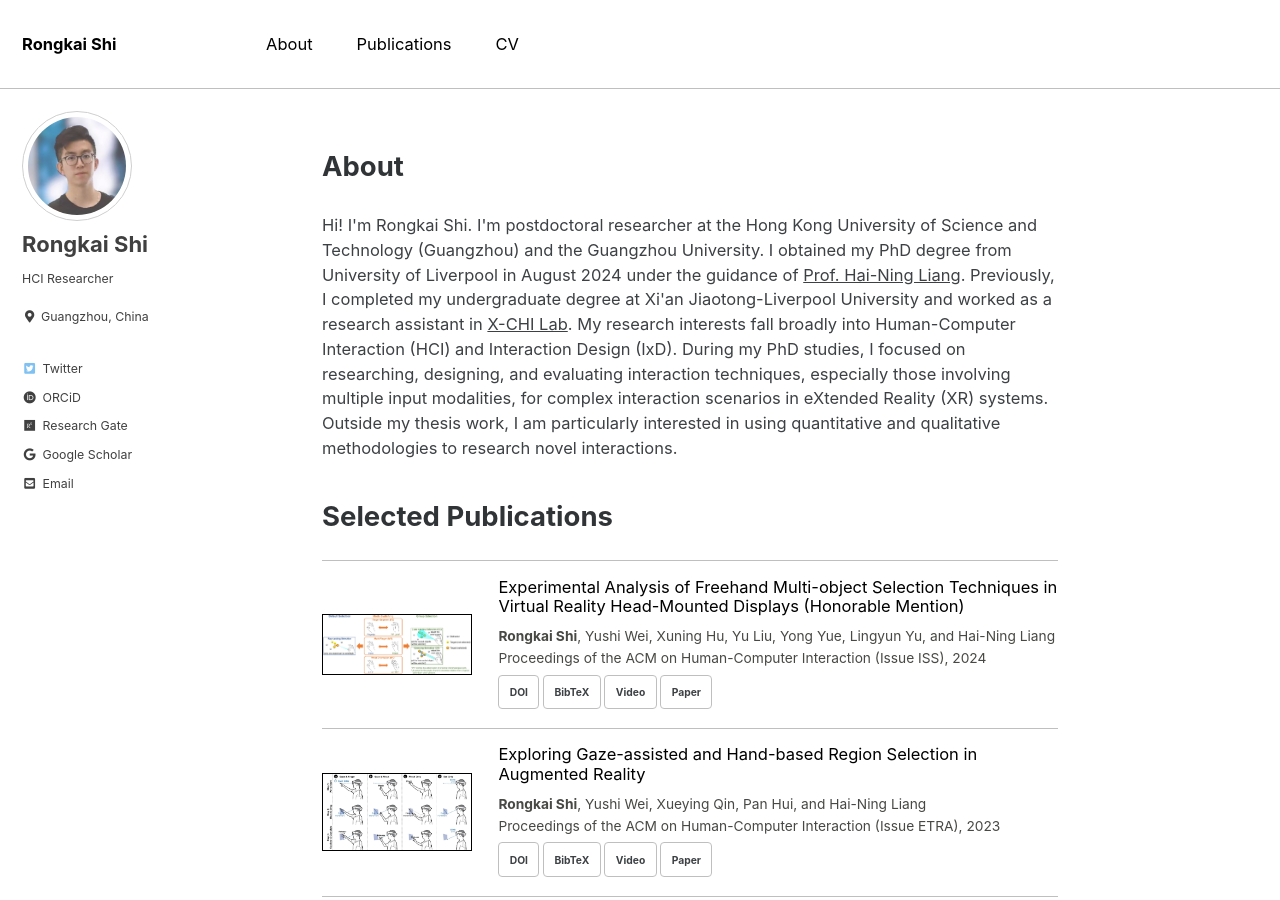
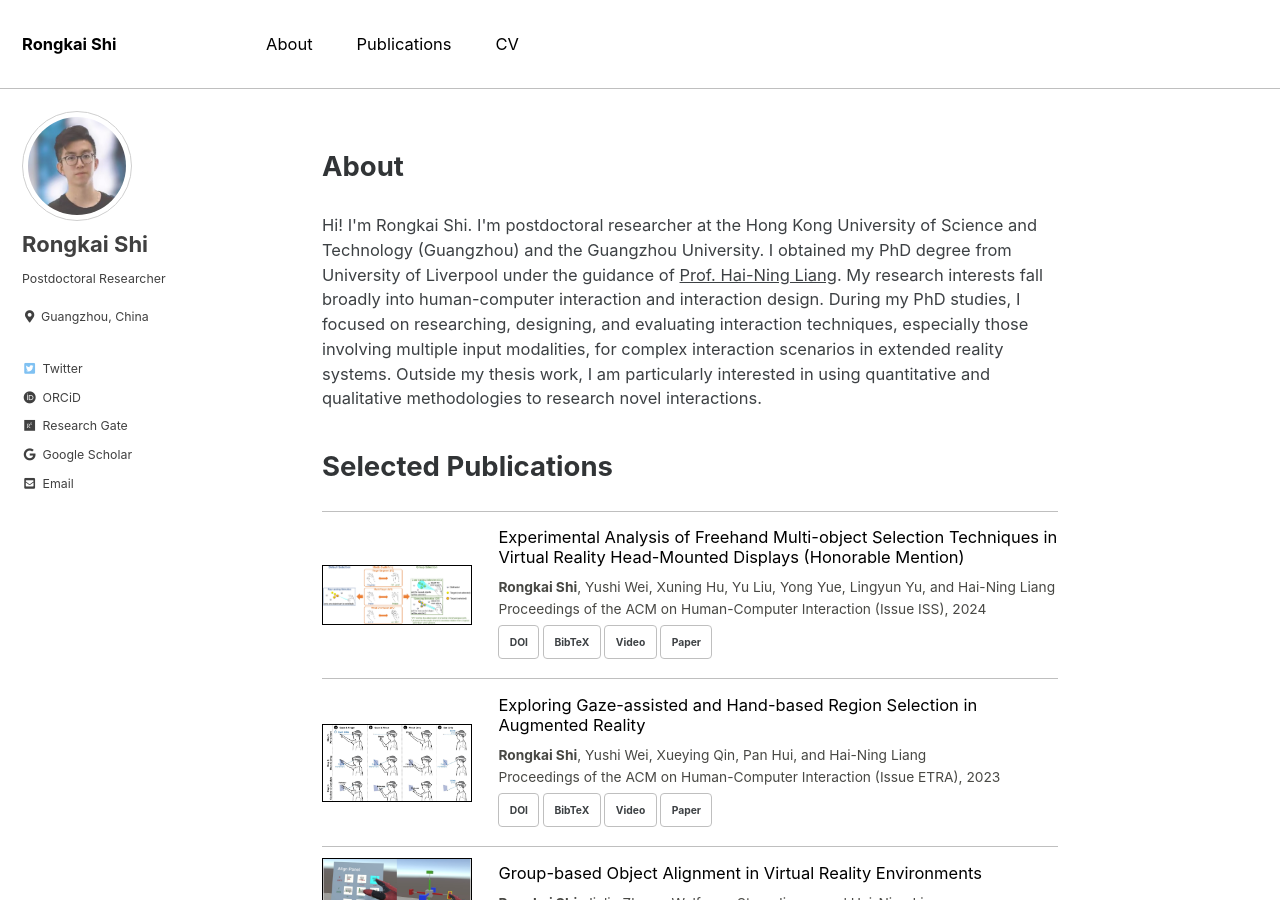
Before and after one commit to rongkaishi/rongkaishi.github.io, a Jekyll site: the page built from index.html, in a window 1280 px wide and 900 px high. Built offline with Jekyll 4.4.1, drawn with Linux system fonts in a browser that asks for light colours; cached includes are drawn as plain includes; the list of posts is cut into pages by our own code.

Commit message:
Dec2024Update

```diff
--- a/_config.yml
+++ b/_config.yml
@@ -106,7 +106,7 @@ analytics:
 author:
   name             : "Rongkai Shi"
   avatar           : "/assets/images/bio-photo.jpg" # path of avatar image, e.g. "/assets/images/bio-photo.jpg"
-  bio              : "HCI Researcher"
+  bio              : "Postdoctoral Researcher"
   location         : "Guangzhou, China"
   email            :
   links:
--- a/_layouts/home.html
+++ b/_layouts/home.html
@@ -4,15 +4,10 @@ layout: archive
 
 {{ content }}
 <h3 class="archive__subtitle">About</h3>
-<p class="archive__selfdefine-content">Hi! I'm Rongkai Shi. I'm postdoctoral researcher at the Hong Kong University of Science and Technology (Guangzhou) and the Guangzhou University. I obtained my PhD degree from University of Liverpool in August 2024 under the guidance of <a href="https://cma.hkust-gz.edu.cn/people/hai-ning-liang/">Prof. Hai-Ning Liang</a>.
-Previously, I completed my undergraduate degree at Xi'an Jiaotong-Liverpool University and worked as a research assistant in <a href="https://www.researchgate.net/lab/X-CHI-Lab-Hai-Ning-Liang">X-CHI Lab</a>.
-My research interests fall broadly into Human-Computer Interaction (HCI) and Interaction Design (IxD). During my PhD studies, I focused on researching, designing, and evaluating interaction techniques, especially those involving multiple input modalities, for complex interaction scenarios in eXtended Reality (XR) systems. Outside my thesis work, I am particularly interested in using quantitative and qualitative methodologies to research novel interactions.
+<p class="archive__selfdefine-content">Hi! I'm Rongkai Shi. I'm postdoctoral researcher at the Hong Kong University of Science and Technology (Guangzhou) and the Guangzhou University. I obtained my PhD degree from University of Liverpool under the guidance of <a href="https://cma.hkust-gz.edu.cn/people/hai-ning-liang/">Prof. Hai-Ning Liang</a>.
+<!-- Previously, I completed my undergraduate degree at Xi'an Jiaotong-Liverpool University and worked as a research assistant in <a href="https://www.researchgate.net/lab/X-CHI-Lab-Hai-Ning-Liang">X-CHI Lab</a>.  -->
+My research interests fall broadly into human-computer interaction and interaction design. During my PhD studies, I focused on researching, designing, and evaluating interaction techniques, especially those involving multiple input modalities, for complex interaction scenarios in extended reality systems. Outside my thesis work, I am particularly interested in using quantitative and qualitative methodologies to research novel interactions.
 </p>
-
-
-
-
-
 
 <!-- <p class="archive__selfdefine-content" style="color:Teal"><b>I am actively looking for lecturer or postdoc positions in academia starting late this year or early next year. Feel free to reach out!</b></p> -->
 
```
